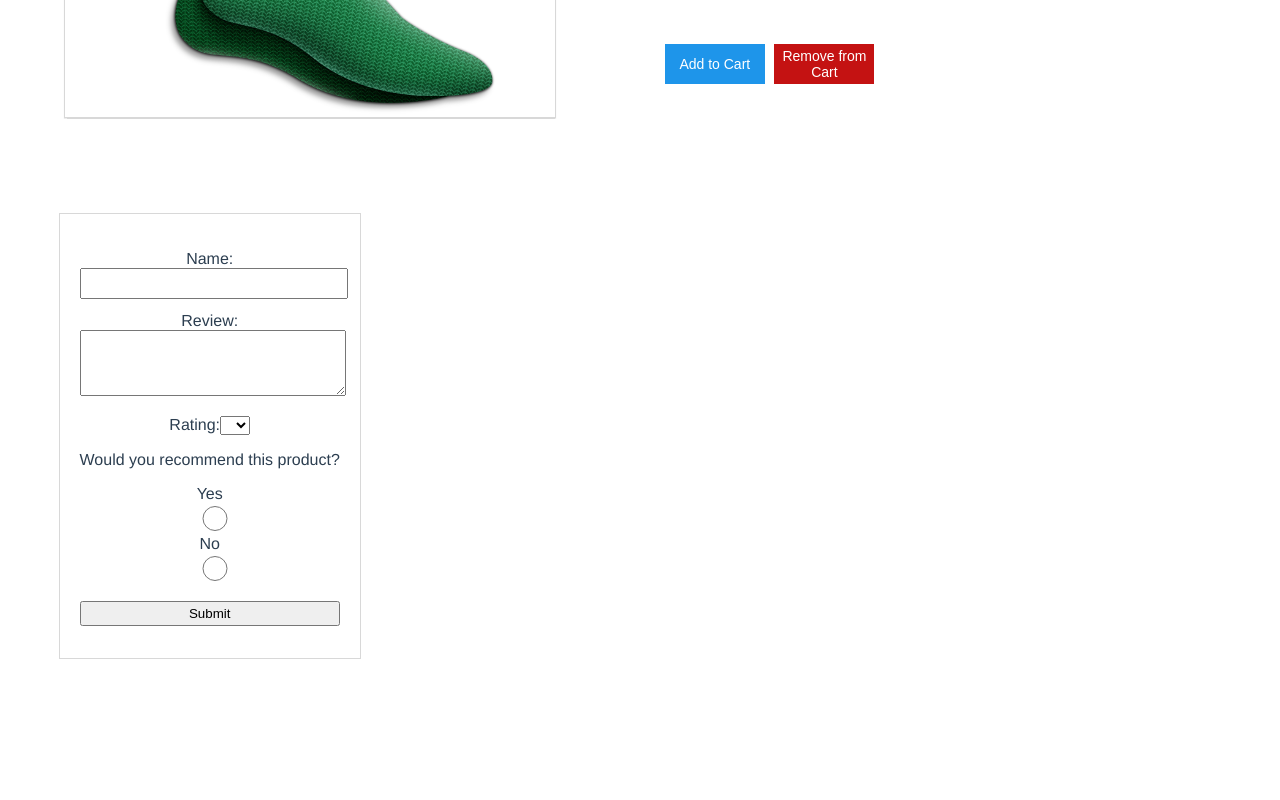
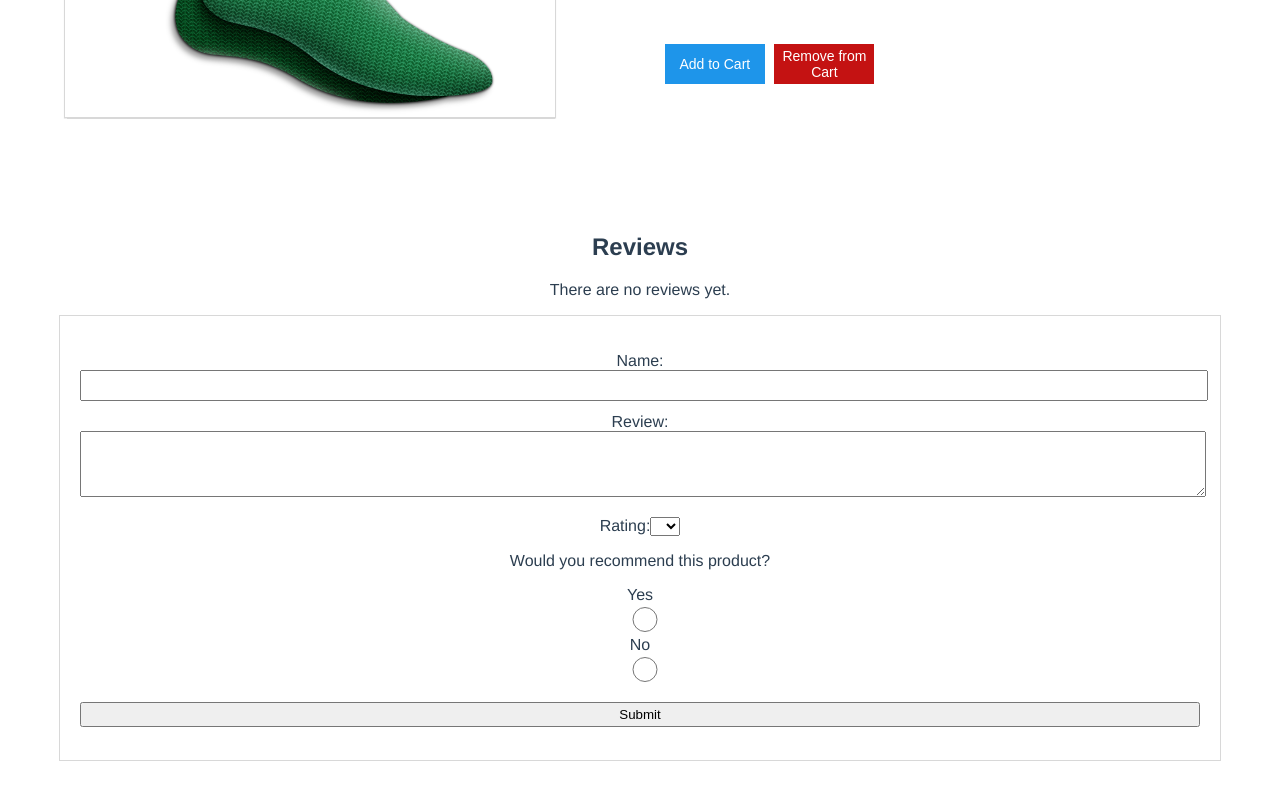
Before and after one commit to MrPoole01/Vue-Product-Component, a Vue app: page / in a window 1280 px wide. Shown: the part 488-1288 px from the top of the page. Before the commit the page ends 1198 px from the top, so only its background shows below. Built offline with nearby package versions, Linux system fonts and the light colour scheme.

Commit message:
form building

```diff
--- a/src/App.vue
+++ b/src/App.vue
@@ -26,7 +26,10 @@
       @add-to-cart="updateCart"
       @remove-from-cart="removeItem"
     />
-    <Reviews />
+    <Reviews
+      :addReview="addReview"
+      @review-submitted="addReview"
+    />
   </div>
 </template>
 
@@ -102,6 +105,9 @@ export default {
     },
     updateProduct(index) {
       this.selectedVariant = index;
+    },
+    addReview(productReview) {
+      this.reviews.push(productReview)
     }
   },
   computed: {
--- a/src/components/Reviews.vue
+++ b/src/components/Reviews.vue
@@ -1,5 +1,17 @@
 <template>
   <div class="container">
+
+    <div>
+        <h2>Reviews</h2>
+        <p v-if="!reviews.length">There are no reviews yet.</p>
+        <ul>
+          <li v-for="review in reviews" :key="review">
+          <p>{{ review.name }}</p>
+          <p>Rating: {{ review.rating }}</p>
+          <p>{{ review.review }}</p>
+          </li>
+        </ul>
+    </div>
 
     <form class="review-form" @submit.prevent="onSubmit">
 
@@ -53,6 +65,7 @@ export default {
   data() {
       return {
         name: null,
+        reviews:[],
         review: null,
         rating: null,
         recommend: null,
@@ -89,6 +102,7 @@ export default {
 
 .container {
   display: flex;
+  flex-direction: column;
   justify-content: left;
   margin: 4%;
 }
```
